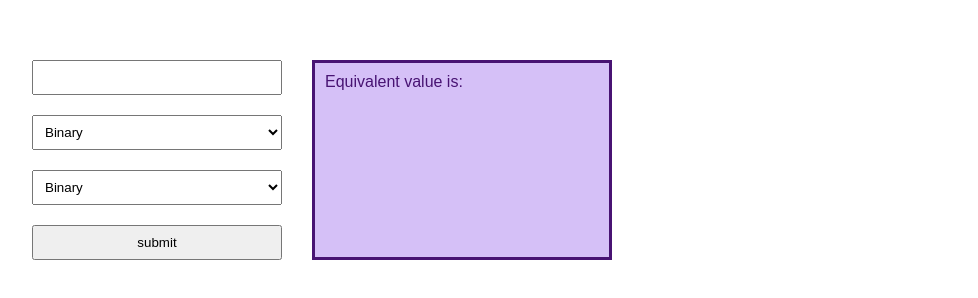
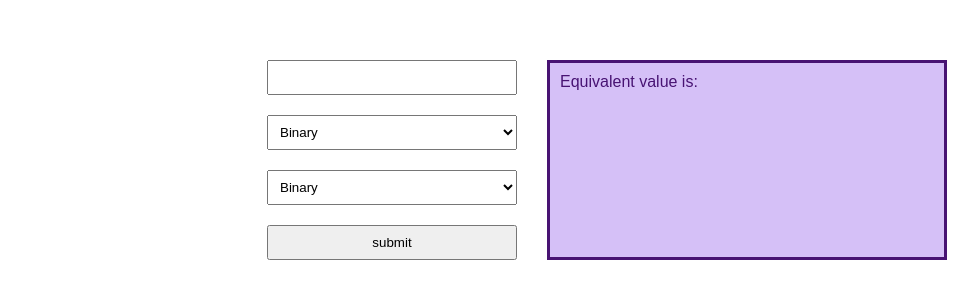
Before and after one commit to Shreya-3107/number-conversion, a plain HTML site: page index.html in a window 1280 px wide. Shown: the whole page, without its empty margins (18-996 px from the left). Drawn offline with Linux system fonts and the light colour scheme.

Commit message:
tiny css changes and alignment changes

```diff
--- a/script.js
+++ b/script.js
@@ -94,12 +94,15 @@ document
 
       case "dec":
         //code
+
         switch (outputType) {
+
           case "dec":
             opNum = inputCopy;
             opTypeDisplay.innerHTML = "decimal";
             opValueDisplay.innerHTML = opNum;
             break;
+
           case "bin":
             pow=1;
             opNum=0;
@@ -113,6 +116,7 @@ document
             opTypeDisplay.innerHTML = "binary";
             opValueDisplay.innerHTML = opNum;
             break;
+
           case "oct":
             pow=1;
             opNum=0;
--- a/style.css
+++ b/style.css
@@ -8,6 +8,7 @@
 #main{
     margin: 50px;
     display: flex;
+    justify-content: center;
 }
 
 #input-form{
@@ -36,7 +37,7 @@
     background-color: rgb(213, 192, 247);
     border: 3px solid rgb(72, 19, 115);
     height: 200px;
-    width: 300px;
+    width: 400px;
     color: rgb(72, 19, 115);
 }
 
```
